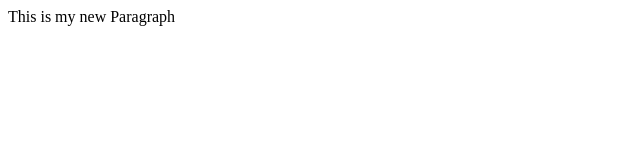
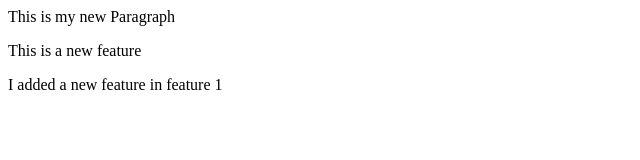
Before and after one commit to Sricheta0203/LocalRepo, a plain HTML site: page index.html in a window 1280 px wide. Shown: the whole page, without its empty margins (0-640 px from the left). Drawn offline with Linux system fonts and the light colour scheme.

Commit message:
Added a new feature

```diff
--- a/index.html
+++ b/index.html
@@ -1 +1,3 @@
 <p>This is my new Paragraph</p>
+<p>This is a new feature</p>
+<p>I added a new feature in feature 1</p>
```
